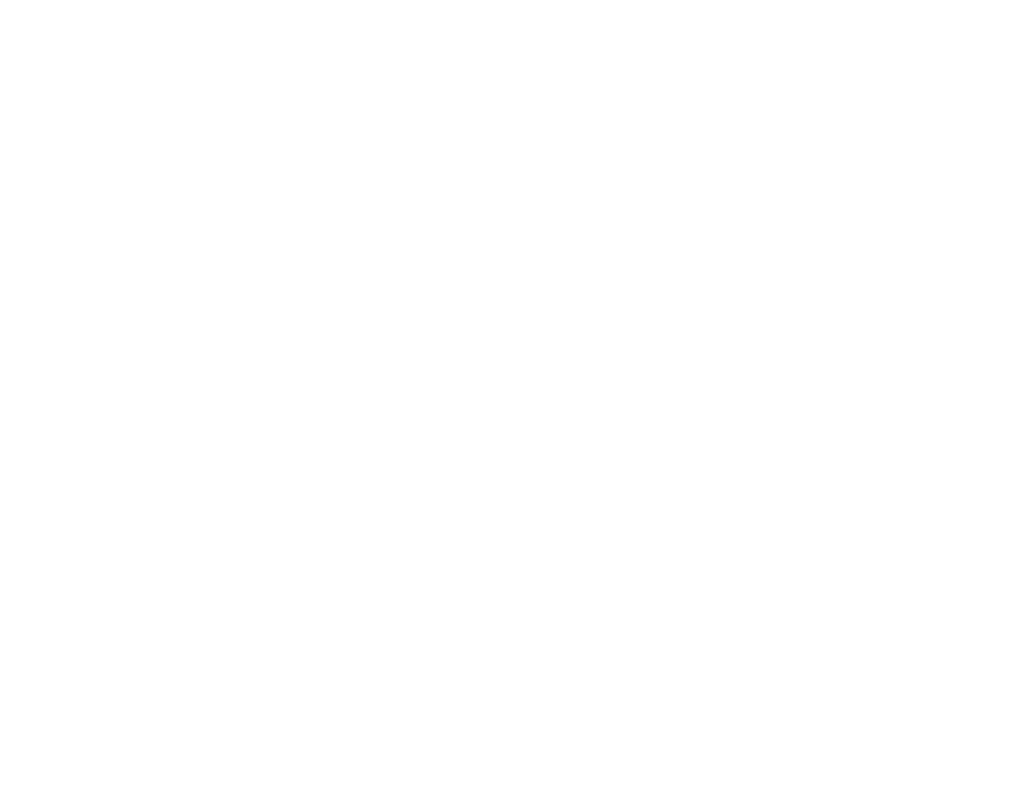
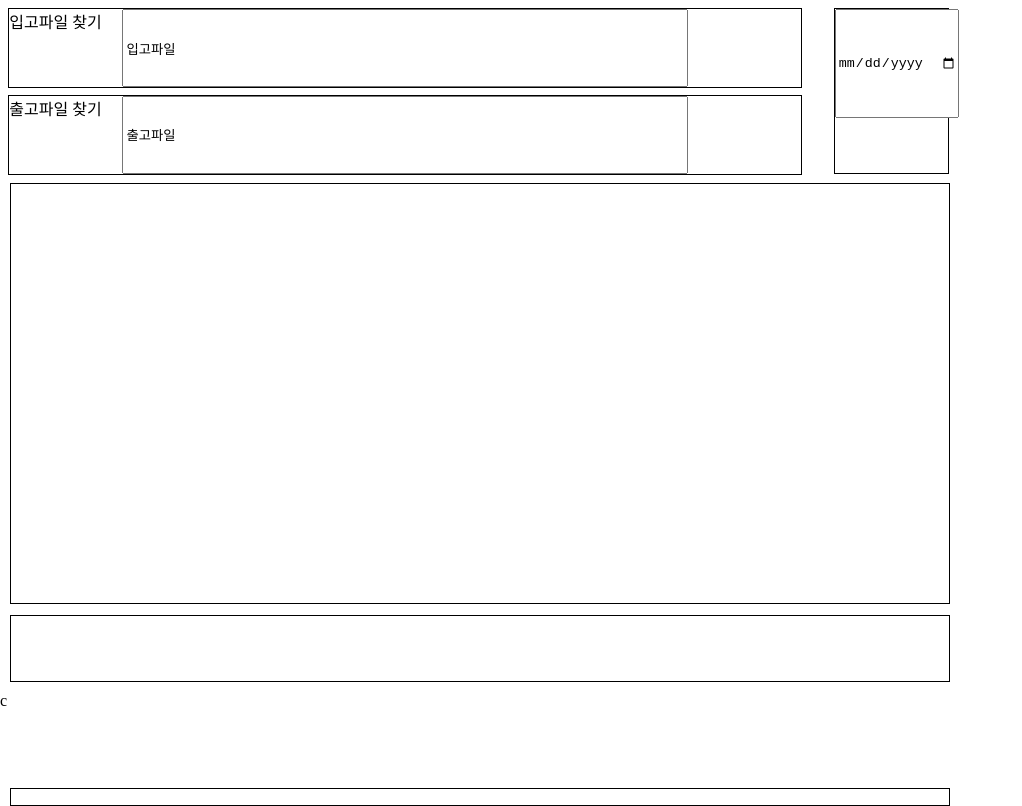
Before and after one commit to koacaiia/Wms-fine-, a plain HTML site: page index.html in a window 1280 px wide. Shown: the whole page, without its empty margins (0-1022 px from the left). Drawn offline with Linux system fonts and the light colour scheme.

Commit message:
Duo_1123

```diff
--- a/index.html
+++ b/index.html
@@ -32,30 +32,61 @@
             display:grid;
             grid-template-rows:1fr 1fr;
         }
+        #DateSettings{
+            height:95%;
+            width:90%;
+            display:grid;
+            grid-template-rows:2fr 1fr;
+            border:0.3px groove black;
+            margin-top:6%;
+        }
+        #Table{
+            height:97%;
+            margin:1%;
+            border:0.3px groove black;
+        }
+        #Info,#Update{
+            height:75%;
+            margin:1%;
+            border:0.3px groove black;
+        }
+
         .FileDiv{
-            height:100%;
-            width:100%;
+            height:90%;
+            width:95%;
             display:grid;
             grid-template-columns:1fr 5fr 1fr;
+            border:0.3px groove black;
+            margin-left:1%;
+            margin-top:1%;
         }
+        .fileSearch{
+            display:none;
+        }
+
     </style>
-
+   <script src="https://cdnjs.cloudflare.com/ajax/libs/xlsx/0.16.2/xlsx.full.min.js"></script>
 </head>
 <body>
+
     <div id="Main">
         <div id="File">
             <div id="Settings">
                 <div id="FileSettings">
                     <div id="FileIn" class="FileDiv">
-
+                        <label for="fileIn">입고파일 찾기</label>
+                        <input type="file" class ="fileSearch" id="fileIn" onchange="fileIn(event)">
+                        <input type="text" title="입고파일" id="fileInName" value="입고파일"/>
                     </div>
                     <div id="FileOut" class="FileDiv">
-
+                        <label for="fileOut">출고파일 찾기</label>
+                        <input type="file" class="fileSearch" id="fileOut" onchange="fileIn(event)">
+                        <input type="text" title="출고파일" id="fileOutName" value="출고파일">
                     </div>
 
                 </div>
                 <div id="DateSettings">
-
+                    <input type="date" value="yyyy-MM-dd" id="datePicker">
                 </div>
 
             </div>
@@ -64,7 +95,7 @@
             </div>
             <div id="Info">
 
-            </div>
+            </div>c
             <div id="Update">
 
             </div>
@@ -73,7 +104,33 @@
 
         </div>
     </div>
+    <script>
 
+        function fileIn(event){
+            console.log(event.target.id)
+            const target = event.target.id;
+            const file =event.target.files[0];
+            const fileName=document.getElementById(target).files[0].name;
+            document.getElementById(target+"Name").value=fileName;
+            let infoValue= new Array();
+            let reader = new FileReader();
+            console.log(reader)
+            let workbook = null;
+            reader.onload = function(event){
+                const data = event.target.result;
+                workbook = XLSX.read(data,{type:"binary",cellDates: true, dateNF: 'yyyy-mm-dd' });
+                console.log(workbook)
+                const op={
+                defval:"",range:"B4:AB150",blankrows:false,raw:false
+            };
+            rowsValue = XLSX.utils.sheet_to_json(workbook.Sheets["Container"],op);
+            console.log(rowsValue);
+            };
+            reader.readAsBinaryString(file);
+
+
+        }
+    </script>
 
 </body>
 </html>
```
